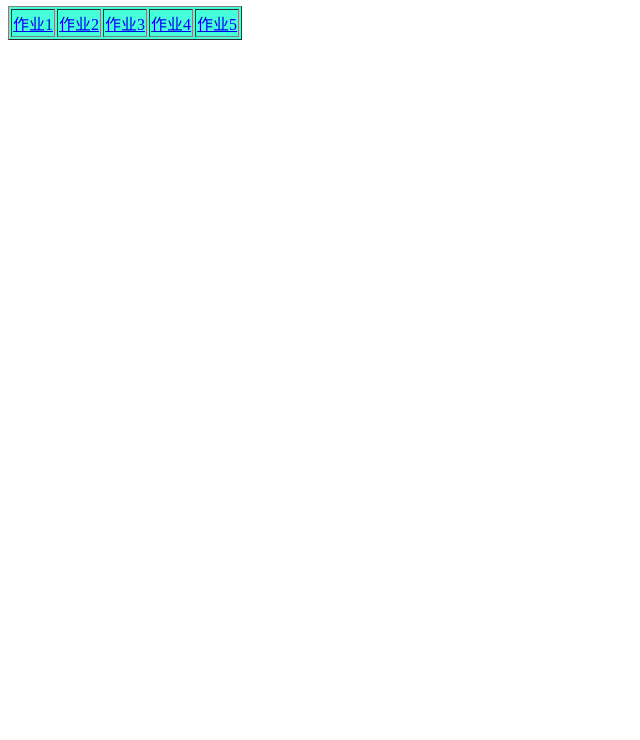
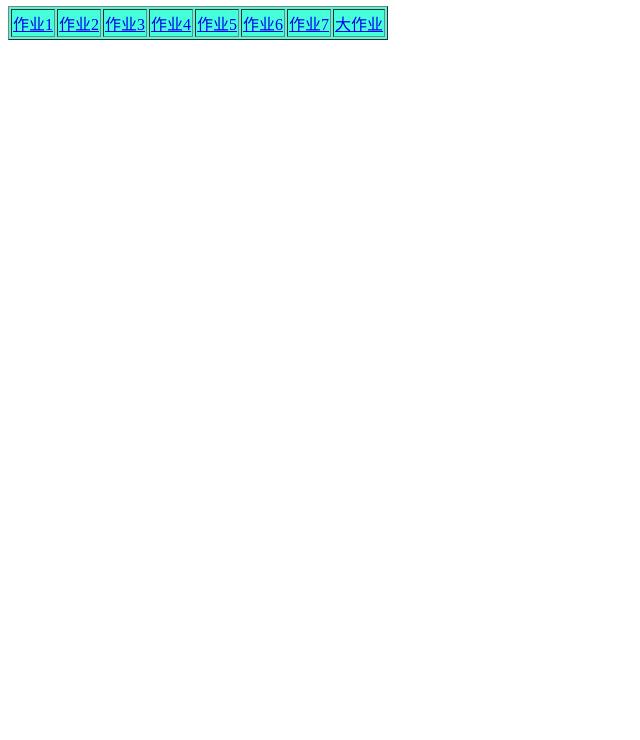
Before and after one commit to shuishuidmw/shuishuidmw.github.io, a plain HTML site: page index.html in a window 1280 px wide. Shown: the part 60-800 px from the top of the page, without its empty margins (0-640 px from the left). Drawn offline with Linux system fonts and the light colour scheme.

Commit message:
Update index.html

```diff
--- a/index.html
+++ b/index.html
@@ -12,6 +12,9 @@
 				    	<td><a href="../test3/demo3.html">作业3</a></td>
 				    	<td><a href="../test4/demo4.html">作业4</a></td>
 					<td><a href="../test5/demo5.html">作业5</a></td>
+					<td><a href="../test6/demo6.html">作业6</a></td>
+					<td><a href="../test7/demo7.html">作业7</a></td>
+					<td><a href="../大作业/index.html">大作业</a></td>
 			        </tr>
 		</table>
 	</body>
```
